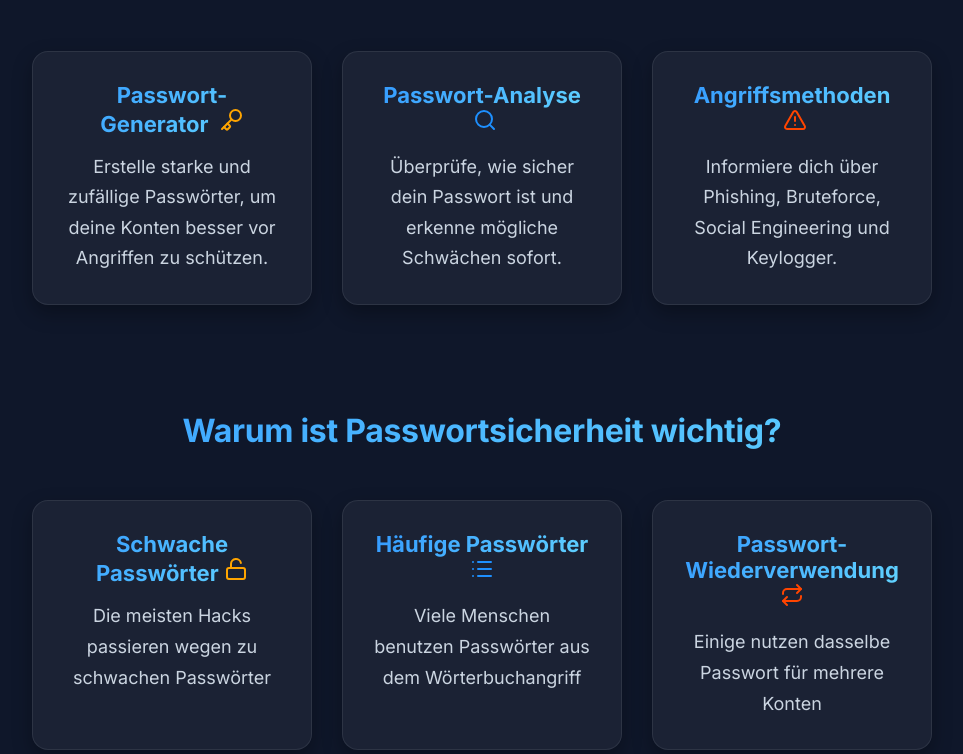
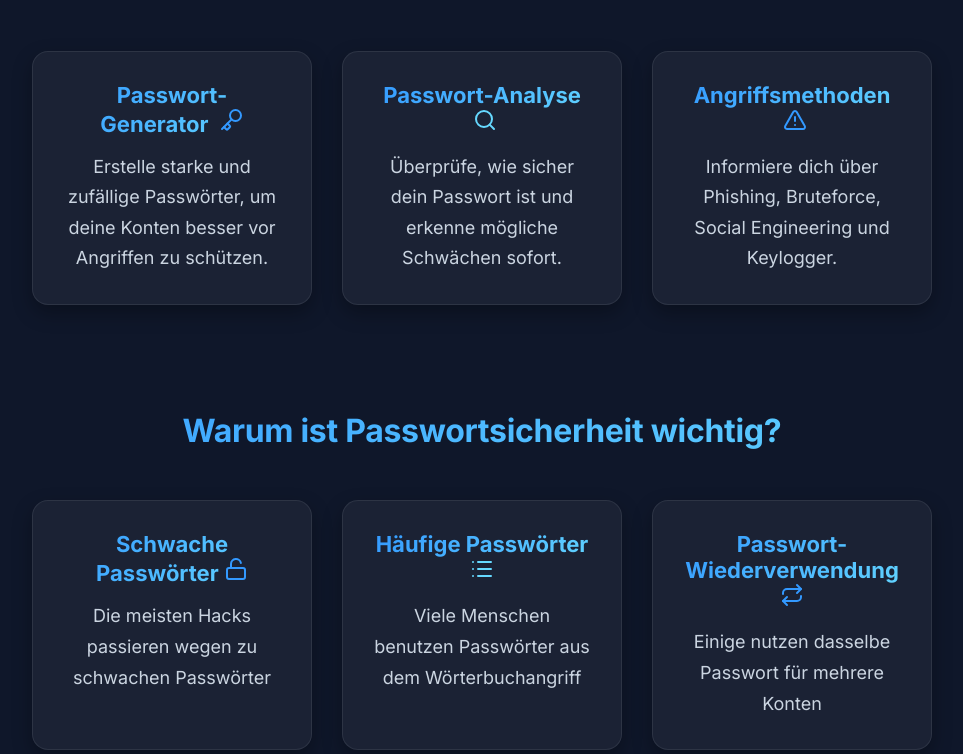
Before and after one commit to nevioband/SafeNet, a PHP site: page / in a window 1280 px wide. Shown: the part 664-1418 px from the top of the page, without its empty margins (158-1121 px from the left). Run offline with PHP 8.4, Linux system fonts and the light colour scheme; some libraries are stand-ins or nearby versions.

Commit message:
Unify colors and fonts across icon.css, hero.css, phishing.css

```diff
--- a/css/hero.css
+++ b/css/hero.css
@@ -71,12 +71,12 @@ h1, h2{
 }
 
 .btn-secondary {
-  border: 2px solid #3b82f6;
-  color: #3b82f6;
+  border: 2px solid #3399ff;
+  color: #3399ff;
   background: transparent;
 }
 
 .btn-secondary:hover {
-  background: #3b82f6;
+  background: #3399ff;
   color: white;
 }
--- a/css/icon.css
+++ b/css/icon.css
@@ -3,20 +3,20 @@
 }
 
 .icongenerator {
-    color: orange;
+    color: #3399ff;
 }
 .iconanalyse {
-    color: dodgerblue;
+    color: #66d9ff;
 }
 .iconangriffsmethoden {
-    color: orangered;
+    color: #3399ff;
 }
 .iconschwachepasswörter {
-    color: orange;
+    color: #3399ff;
 }
 .iconhäufigepasswörter {
-    color: dodgerblue;
+    color: #66d9ff;
 }
 .iconpasswort-wiederverwendung {
-    color: orangered;
+    color: #3399ff;
 }
--- a/css/phishing.css
+++ b/css/phishing.css
@@ -1,6 +1,6 @@
 body {
   margin: 0;
-  font-family: Arial, sans-serif;
+  font-family: 'Inter', sans-serif;
   background-color: #0f172a;
   color: #ffffff;
 }
@@ -54,18 +54,18 @@ button {
 }
 
 #realBtn {
-  background-color: #2563eb;
-  color: white;
+  background: linear-gradient(135deg, #3399ff, #66d9ff);
+  color: #0b1220;
 }
 
 #phishingBtn {
-  background-color: #dc2626;
+  background: linear-gradient(135deg, #ff4d4d, #ff0000);
   color: white;
 }
 
 #nextBtn {
-  background-color: #22c55e;
-  color: white;
+  background: linear-gradient(135deg, #3399ff, #66d9ff);
+  color: #0b1220;
   margin-top: 15px;
 }
 
```
